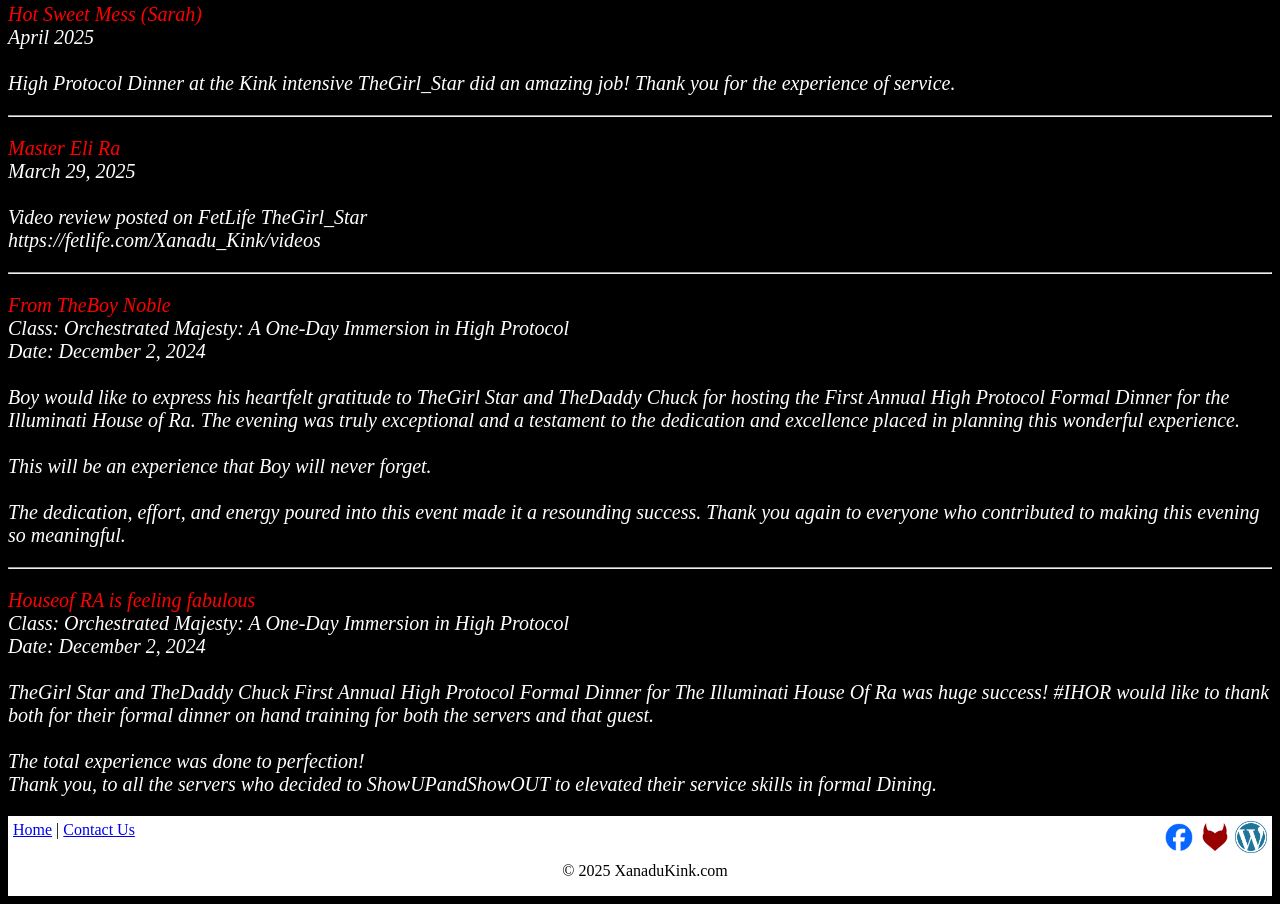
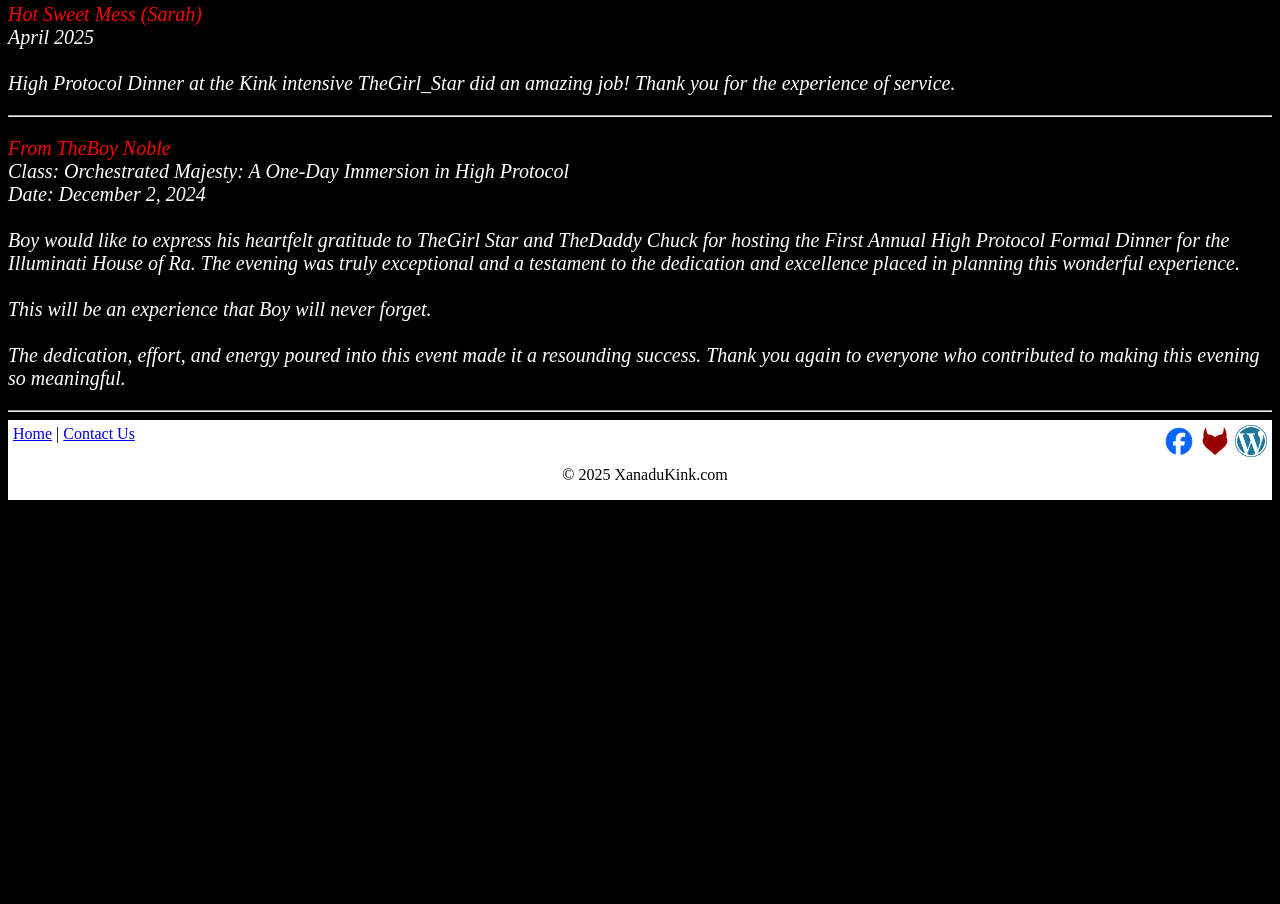
Before and after one commit to chuck-a-knight58/HOX, a plain HTML site: page reviews.html in a window 1280 px wide. Shown: the part 2376-3280 px from the top of the page. After the commit the page ends 2884 px from the top, so only its background shows below. Drawn offline with Linux system fonts and the light colour scheme.

Commit message:
Removed Eli

```diff
--- a/reviews.html
+++ b/reviews.html
@@ -122,13 +122,6 @@
 
         <hr>
 
-        <p class="thin-header">Master Eli Ra</p>
-        <p class="thin-p">March 29, 2025<br><br>
-        Video review posted on FetLife TheGirl_Star<br>
-        https://fetlife.com/Xanadu_Kink/videos</p>
-
-        <hr>
-
         <p class="thin-header">From TheBoy Noble</p>
         <p class="thin-p">Class: Orchestrated Majesty: A One-Day Immersion in High Protocol<br>
         Date: December 2, 2024<br><br>
@@ -140,14 +133,6 @@
 
         <hr>
 
-        <p class="thin-header">Houseof RA is feeling fabulous</p>
-        <p class="thin-p">Class: Orchestrated Majesty: A One-Day Immersion in High Protocol<br>
-        Date: December 2, 2024<br><br>
-        TheGirl Star and TheDaddy Chuck First Annual High Protocol Formal Dinner for The Illuminati House Of Ra was huge success! #IHOR would like to thank both for their formal dinner on hand training for both the servers and that guest.<br>
-        <br>
-        The total experience was done to perfection!<br>
-        Thank you, to all the servers who decided to ShowUPandShowOUT to elevated their service skills in formal Dining.</p>
-
 <div w3-include-html="footer.html"></div>
 <script>
     includeHTML();
```
